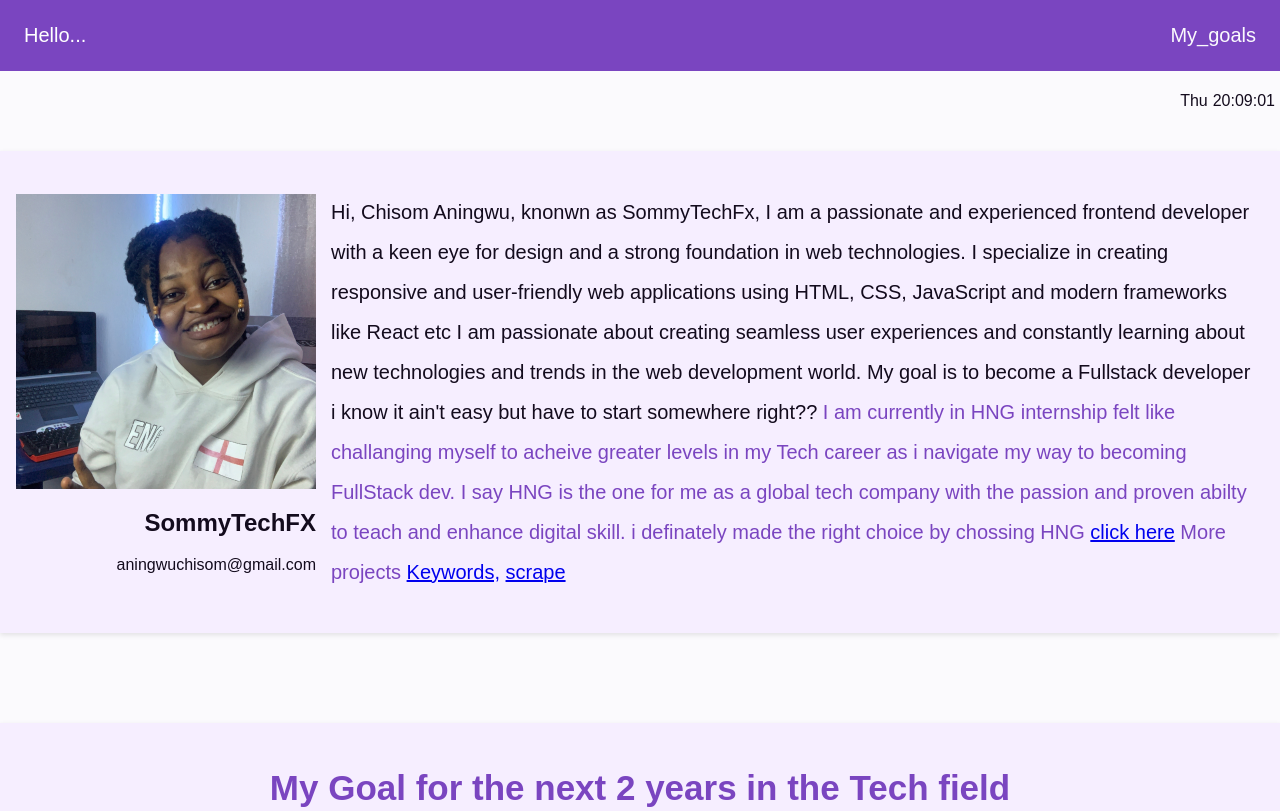
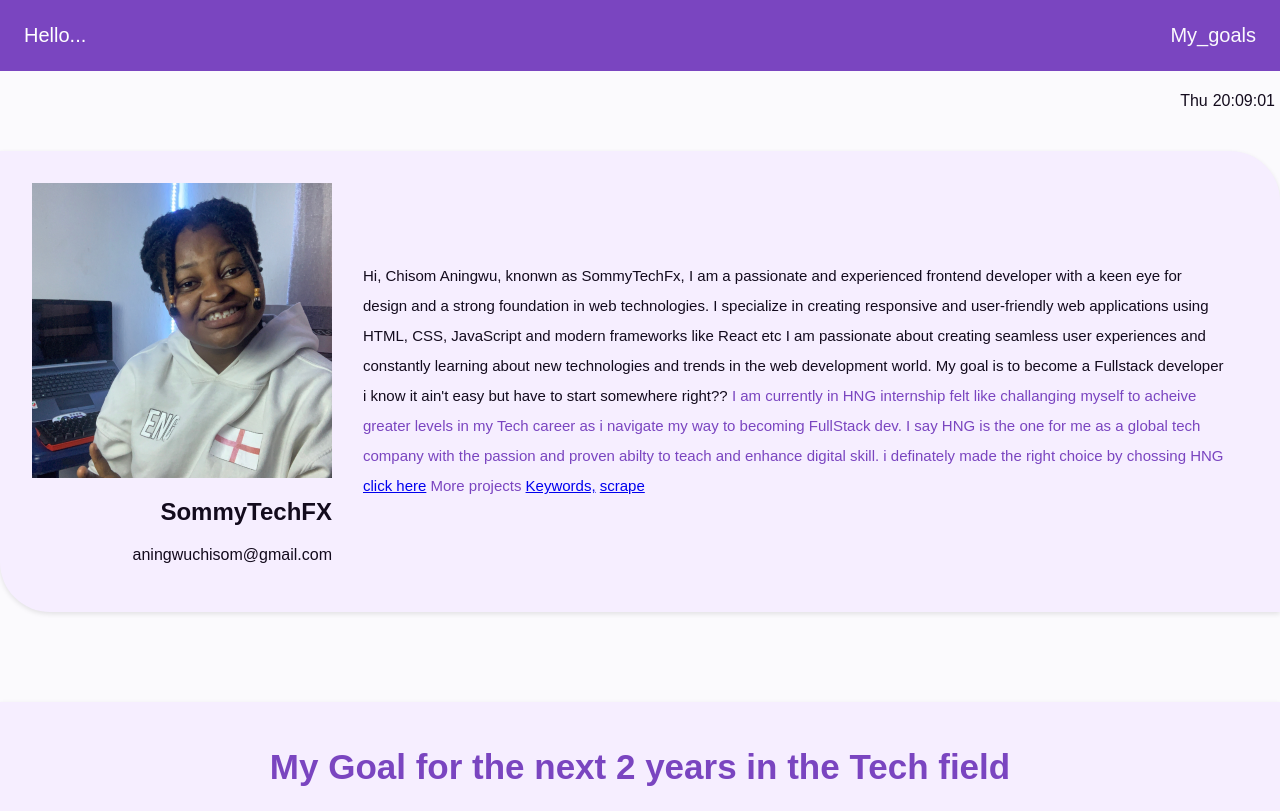
Before and after one commit to SommyTechFx/Single-Page-Website, a plain HTML site: page index.html in a window 1280 px wide. Shown: the top 811 px of the page. Drawn offline with Linux system fonts and the light colour scheme.

Commit message:
few changes

```diff
--- a/HNGTask2.css
+++ b/HNGTask2.css
@@ -44,10 +44,13 @@ section .day {
 
 .profile {
   /* border: 1px solid red; */
+  border-top-right-radius: 50px;
+  border-bottom-left-radius: 50px;
+  /* border: 1px solid var(--primary); */
   display: flex;
   justify-content: center;
   align-items: center;
-  padding: 1rem;
+  padding: 2rem;
   margin-top: 20px;
   margin-bottom: 90px;
   background-color: #f6eeff;
@@ -61,6 +64,7 @@ section .day {
 .profile-section-sub2 {
   /* border: 1px solid brown; */
   flex: 1;
+  padding: 1rem;
 }
 .my-image {
   margin-right: 10px;
@@ -70,7 +74,7 @@ section .day {
   margin-right: 10px;
 }
 .About-Me {
-  font-size: 20px;
+  font-size: 15px;
   font-weight: 500;
   color: var(--text);
   line-height: 2;
```
